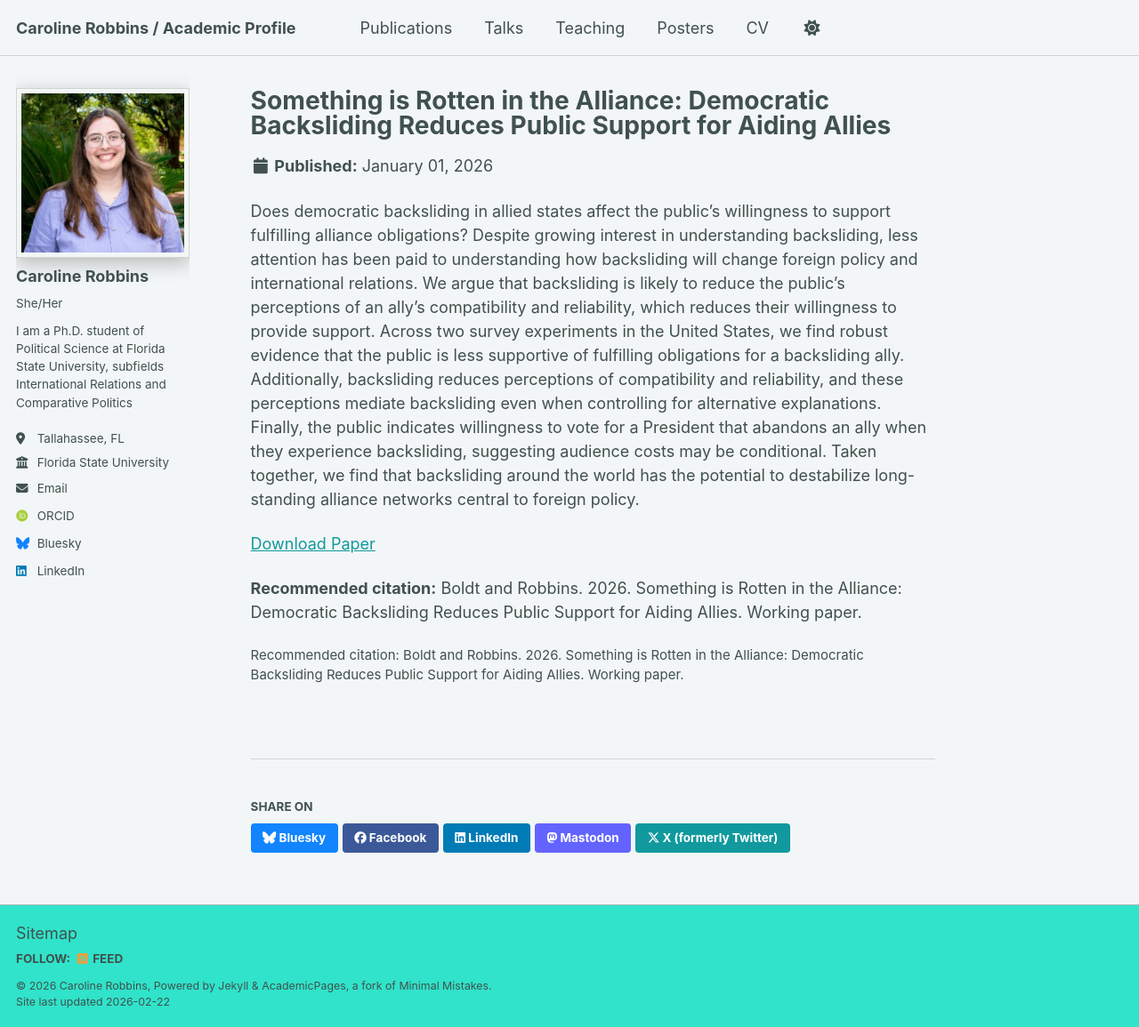
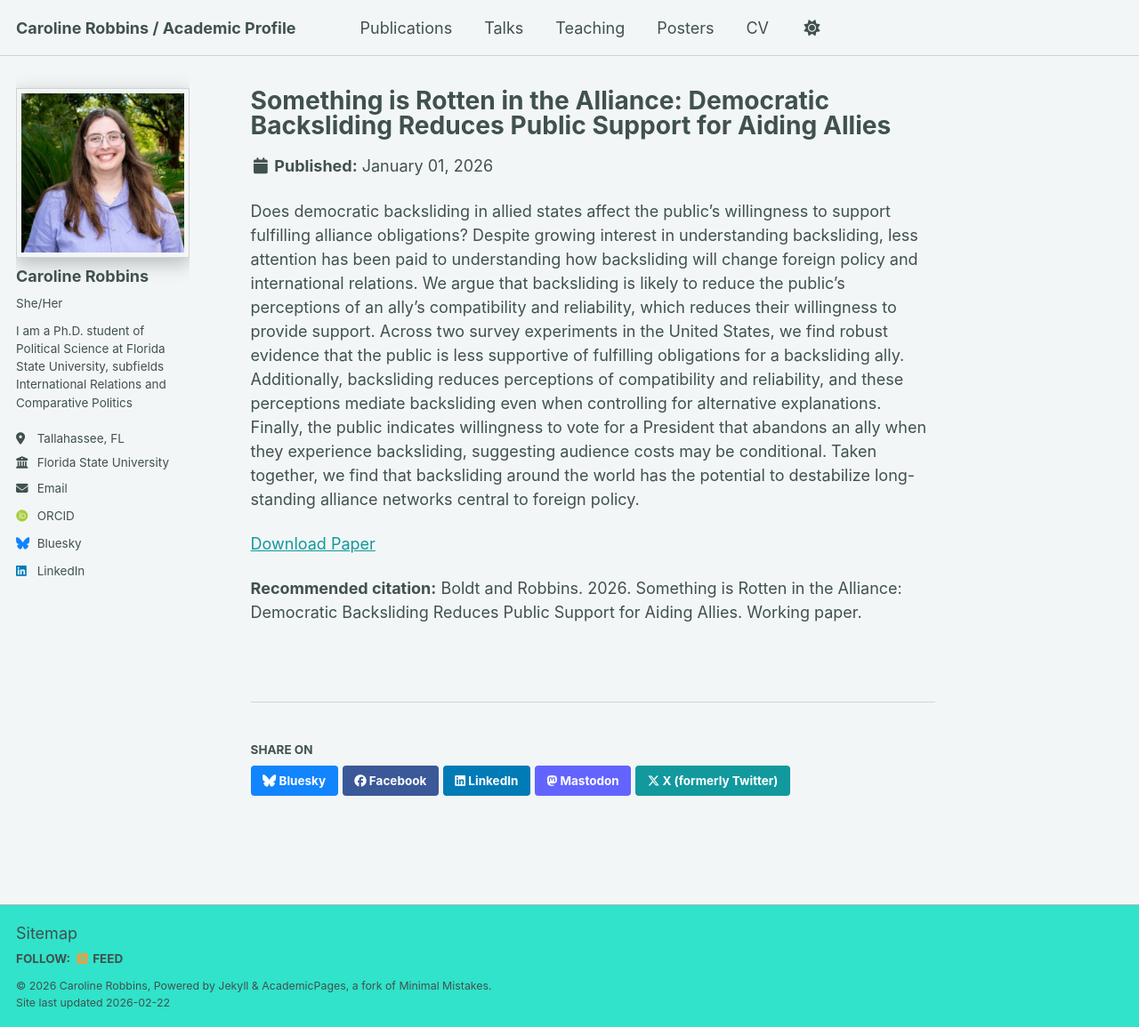
Before and after one commit to crobbinsphd/crobbinsphd.github.io, a Jekyll site: the page built from _publications/paper-1.md, in a window 1280 px wide and 1155 px high. Shown: the whole window at 89% size. Built offline with Jekyll 4.4.1, drawn with Linux system fonts in a browser that asks for light colours; some web fonts are replaced; a script bundle is joined from its source files by our own code; library files that are not in the unit come from our copies.

Commit message:
Update paper-1.md

```diff
--- a/_publications/paper-1.md
+++ b/_publications/paper-1.md
@@ -5,7 +5,6 @@ category: working_papers
 excerpt: "Does democratic backsliding in allied states affect the public’s willingness to support fulfilling alliance obligations?"
 date: 2026-01-01
 status: "Under Review at *International Organization*"
-citation: "Boldt and Robbins. 2026. Something is Rotten in the Alliance: Democratic Backsliding Reduces Public Support for Aiding Allies. Working paper."
 ---
 
 Does democratic backsliding in allied states affect the public’s willingness to support fulfilling alliance obligations? Despite growing interest in understanding backsliding, less attention has been paid to understanding how backsliding will change foreign policy and international relations. We argue that backsliding is likely to reduce the public’s perceptions of an ally’s compatibility and reliability, which reduces their willingness to provide support. Across two survey experiments in the United States, we find robust evidence that the public is less supportive of fulfilling obligations for a backsliding ally. Additionally, backsliding reduces perceptions of compatibility and reliability, and these perceptions mediate backsliding even when controlling for alternative explanations. Finally, the public indicates willingness to vote for a President that abandons an ally when they experience backsliding, suggesting audience costs may be conditional. Taken together, we find that backsliding around the world has the potential to destabilize long-standing alliance networks central to foreign policy.
```
